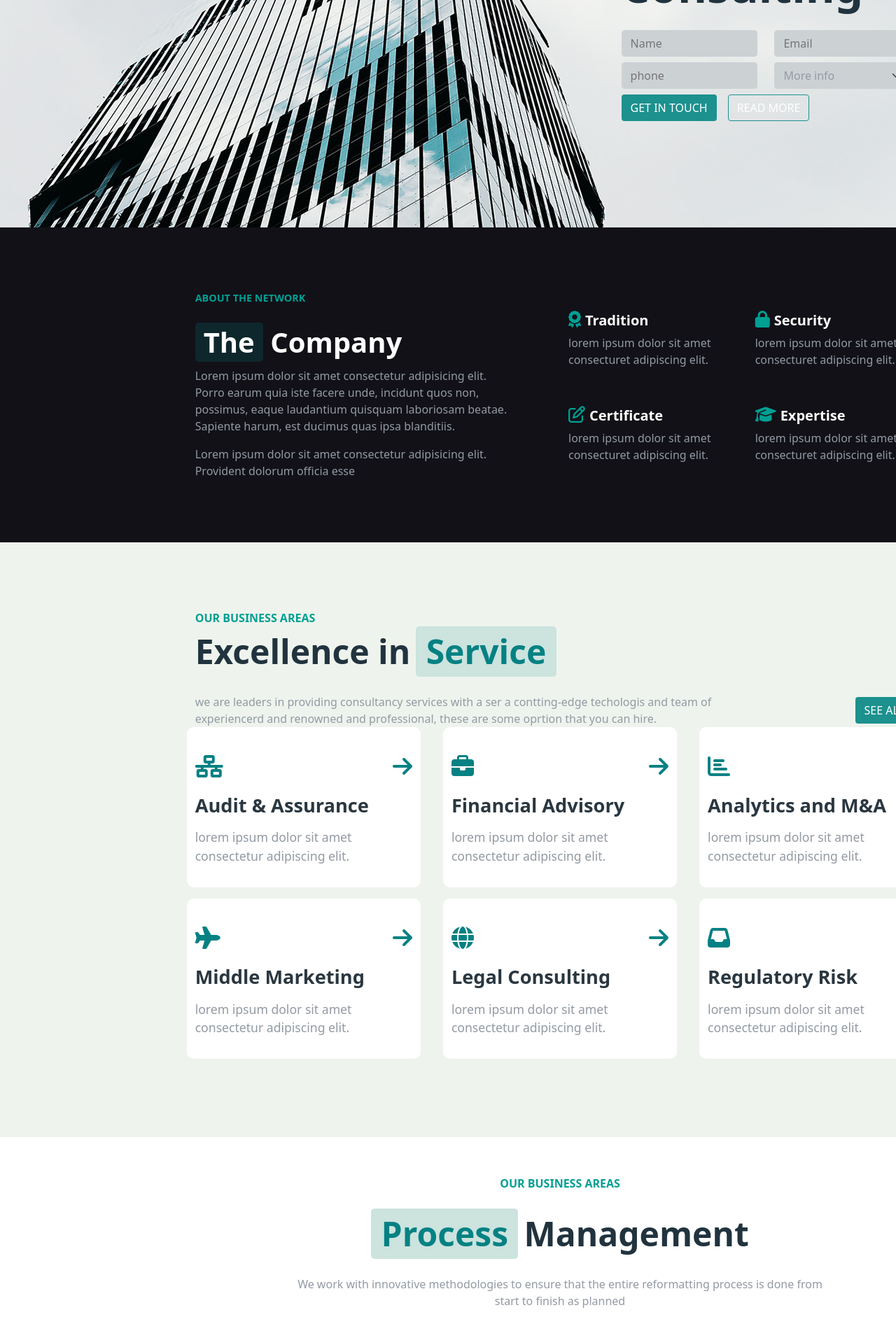
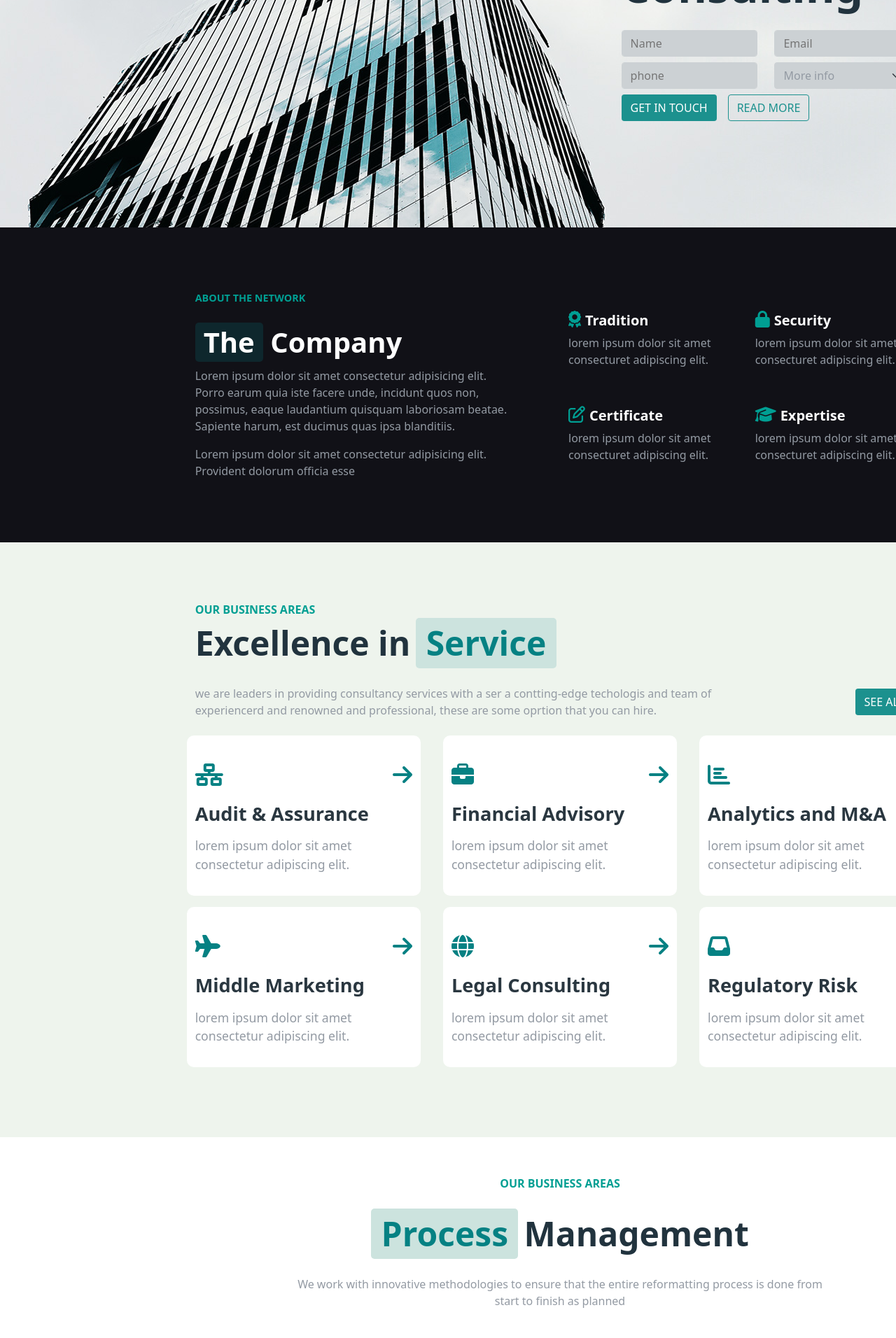
Before and after one commit to lorenzosavoia/proj-html-vuejs, a Vue app: page / in a window 1280 px wide. Shown: the part 420-2332 px from the top of the page at 70% size. Built offline with nearby package versions, Linux system fonts and the light colour scheme.

Commit message:
fixing details adding hover

```diff
--- a/src/components/Footer.vue
+++ b/src/components/Footer.vue
@@ -19,7 +19,7 @@
           <i class="fas fa-map-marker-alt me-2"></i>
           <span>Main Avenue, 987</span>
         </div>
-        <button type="button" class="btn button-2">READ MORE</button>
+        <button type="button" class="btn button-2">GET IN TOUCH</button>
       </div>
       <div
         class="col-2 box-about flex-fill  ms-3 me-3"
@@ -31,7 +31,7 @@
           <li
             v-for="(links,index) in element.link"
             :key="index = 'a'"
-          ><i class="fas fa-chevron-right me-2"></i>{{links}}</li>
+          ><i class="fas fa-chevron-right me-2"></i><a href="">{{links}}</a></li>
         </ul>
       </div>
     </div>
@@ -126,13 +126,20 @@ export default {
 ul{
   list-style: none;
   li{
-    color: #b8b7bb;
+
+    a{
+      text-decoration: none;
+      color: #b8b7bb;
+    }
+    a:hover{
+      color: #01a6a6;
+    }
   }
 
 }
 .main-footer{
   background-color:#111117;
-  height: 600px;
+  height: 500px;
   color: lightgrey;
   font-size: 1em;
 }
--- a/src/components/headerComponents/Jumbotron.vue
+++ b/src/components/headerComponents/Jumbotron.vue
@@ -49,7 +49,7 @@
                             </div>
                             <div class="col-12 mt-2">
                                 <button class="btn button-1 me-3" type="submit">GET IN TOUCH</button>
-                                <button type="button" class="btn button-2">READ MORE</button>
+                                <button type="button" class="btn button-2-jumbo">READ MORE</button>
                             </div>
                         </div>
                     </div>
@@ -172,12 +172,12 @@ color: white !important;
     background-color:#52bbba !important;
     color: white !important;
 }
-.button-2{
+.button-2-jumbo{
 color: #1c918e !important;
 border: 1px solid #1c918e !important;
 }
 
-.button-2:hover{
+.button-2-jumbo:hover{
     background-color:#1c918e !important;
     color: white !important;
 }
--- a/src/components/mainComponents/Excellence.vue
+++ b/src/components/mainComponents/Excellence.vue
@@ -15,7 +15,7 @@
                         </div>
                     </div>
                     <!-- header -->
-                    <div class="col-12">
+                    <div class="col-12 mt-4">
                         <div class="row justify-content-between">
                             <!-- primo box -->
                             <div class="col-3 box-excellence flex-fill">
--- a/src/components/mainComponents/Team.vue
+++ b/src/components/mainComponents/Team.vue
@@ -18,7 +18,7 @@
                                     <img class="w-100" :src="team.img" alt="">
                                 </div>
                             </div>
-                            <div class="col-8">
+                            <div class="col-8 pe-0">
                                 <div class="text-card">
                                     <h3 class="mb-1">{{team.name}}</h3>
                                     <span>{{team.role}}</span>
```
